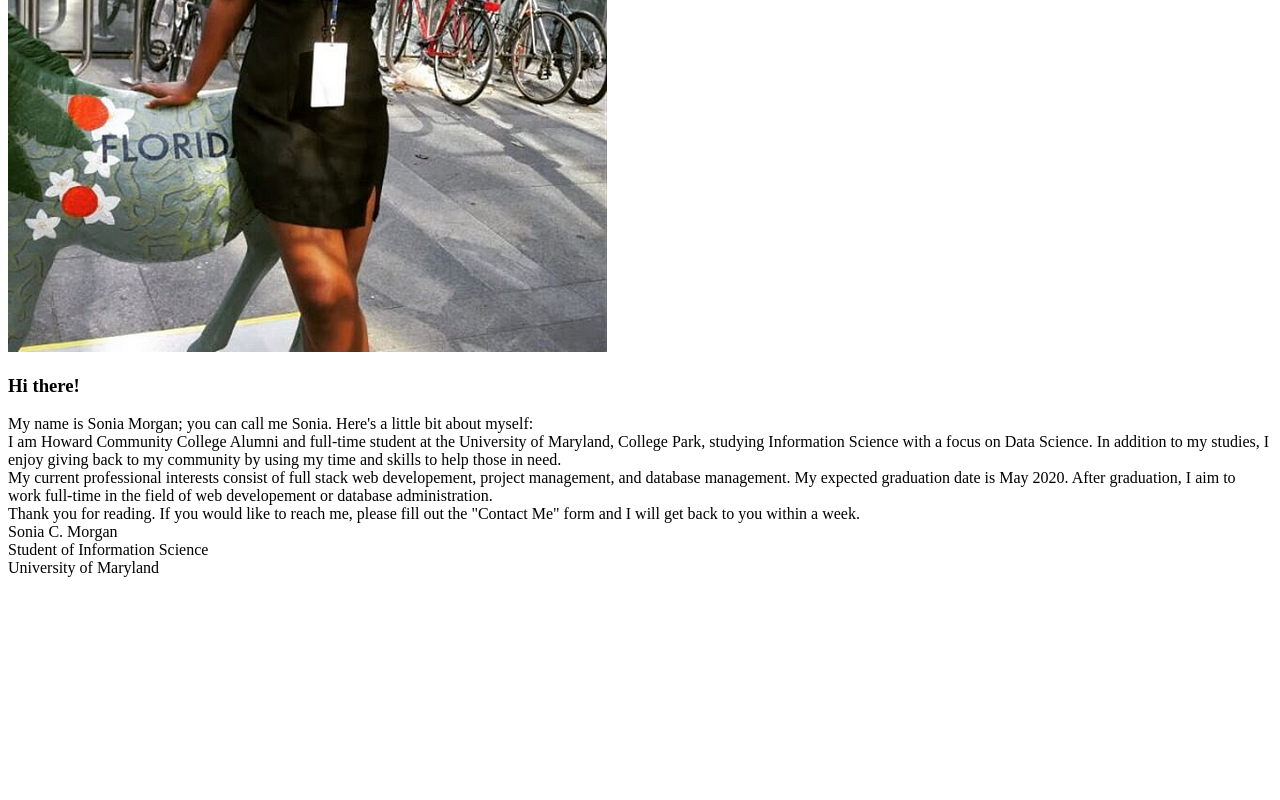
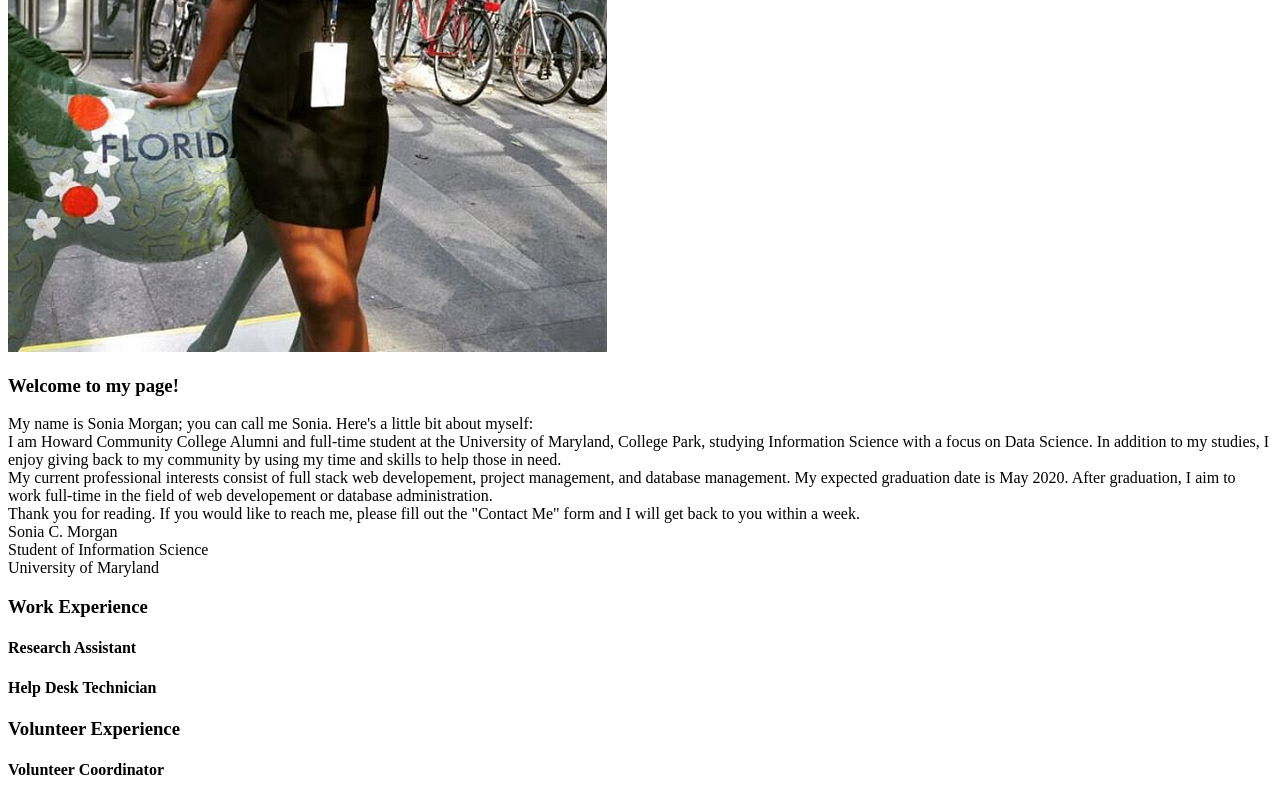
Before and after one commit to soniacjallah/INST377, a plain HTML site: page index.html in a window 1280 px wide. Shown: the part 346-1146 px from the top of the page. Before the commit the page ends 939 px from the top, so only its background shows below. Drawn offline with Linux system fonts and the light colour scheme.

Commit message:
Assignment 1: Q1-5 Partially Completed

```diff
--- a/index.html
+++ b/index.html
@@ -2,7 +2,7 @@
 <!DOCTYPE html>
 <html lang="en-US">
     <head>
-        <title>Homepage</title>
+        <title>Sonia's Homepage</title>
     </head>
    <body>
         <div id="Title box">
@@ -15,7 +15,7 @@
                 <div id="Introduction">
                     <img src="aPicOfMe.png" alt="A picture of me">
                     <h3 id="Autobigraphy header">
-                        Hi there!
+                        Welcome to my page!
                     </h3>
                     <p id="Autobiography text">
                         My name is Sonia Morgan; you can call me Sonia. Here's a little bit about myself:
@@ -43,7 +43,33 @@
 
                     </p>
                 </div>
-                <div id="Work history">
+                <div id="Experience">
+                    <h3 id="Work experience header">
+                        Work Experience
+                    </h3>
+                    <div id="Research Assistant" class="Experience">
+                        <h4>
+                            Research Assistant
+                        </h4>
+
+                    </div>
+
+                    <div id="Help Desk Technician" class="Experience">
+                        <h4>
+                            Help Desk Technician
+                        </h4>
+
+                    </div>
+
+                    <h3 id="Volunteer experience header">
+                        Volunteer Experience
+                    </h3>
+                    <div id="Volunteer Coordinator" class="Experience">
+                        <h4>
+                            Volunteer Coordinator
+                        </h4>
+
+                    </div>
 
                 </div>
             </div>
```
